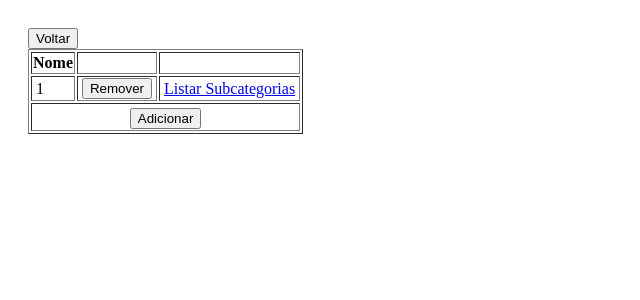
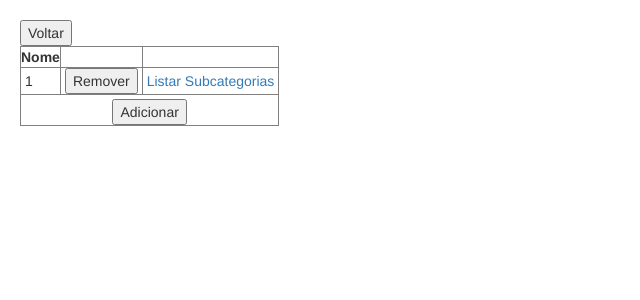
Before and after one commit to BD-E3/Projeto-BD-E3, a Flask app: page /category in a window 1280 px wide. Shown: the top 300 px of the page, without its empty margins (0-640 px from the left). Run offline with Flask 2, Linux system fonts and the light colour scheme; a database or web service that is not in the repository returns one stand-in record (values such as "Sample title"); some libraries are stand-ins or nearby versions.

Commit message:
category.html

```diff
--- a/web/app.py
+++ b/web/app.py
@@ -10,7 +10,7 @@ import psycopg2.extras
 DB_HOST = "127.0.0.1"
 DB_USER = "postgres"
 DB_DATABASE = DB_USER
-DB_PASSWORD = "1234"
+DB_PASSWORD = "pereirawp2002"
 DB_CONNECTION_STRING = "host=%s dbname=%s user=%s password=%s" % (DB_HOST, DB_DATABASE, DB_USER, DB_PASSWORD)
 
 app = Flask(__name__)
--- a/web/templates/category.html
+++ b/web/templates/category.html
@@ -5,6 +5,7 @@
     <head>
         <meta charset="UTF-8">
         <title>Todas as categorias</title>
+        <link rel="stylesheet" href="https://cdn.jsdelivr.net/npm/bootstrap@3.3.7/dist/css/bootstrap.min.css" integrity="sha384-BVYiiSIFeK1dGmJRAkycuHAHRg32OmUcww7on3RYdg4Va+PmSTsz/K68vbdEjh4u" crossorigin="anonymous">
     </head>
     <body style="padding:20px">
         {% if cursor %}
@@ -12,7 +13,7 @@
             <form action="category" method="post">
                 <input type="submit" name="button" value="Voltar">
             </form>
-            <table border="1" id="data" class="table table-striped">
+            <table border="1">
                 <thead>
                     <tr>
                         <th style="text-align: center">Nome</th>
```
